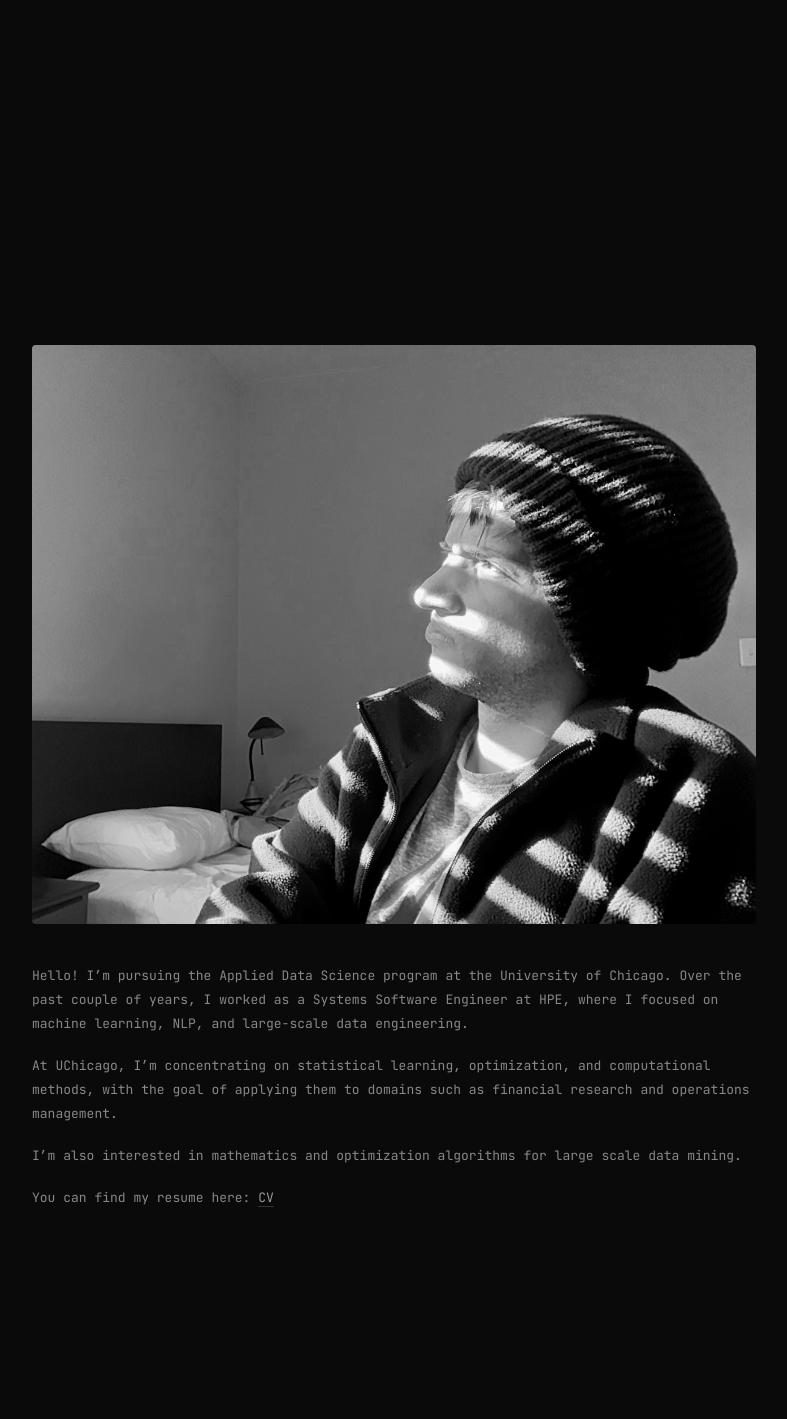
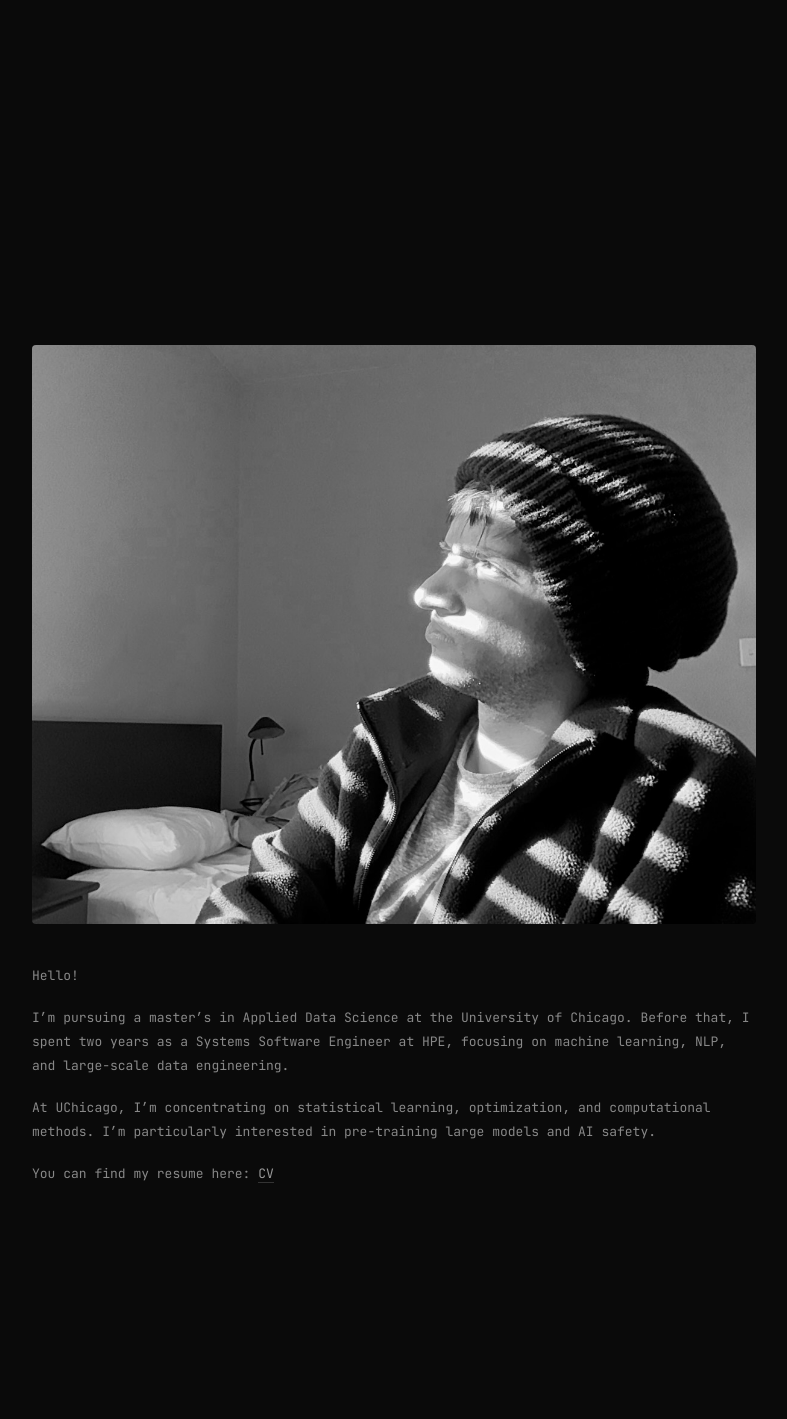
Before and after one commit to djdhawal/djdhawal.github.io, a Jekyll site: the page built from about.markdown, in a window 1280 px wide. Shown: the whole page, without its empty margins (246-1033 px from the left). Built offline with Jekyll 4.4.1, drawn with Linux system fonts in a browser that asks for light colours; after the commit the page ends 1395 px from its top, so only the background shows below that.

Commit message:
ccleaning up the gnn prose

```diff
--- a/about.markdown
+++ b/about.markdown
@@ -7,10 +7,9 @@ permalink: /about/
 ![cool pic](/assets/images/cool_pic.jpeg)
 
 Hello!
-I'm pursuing the Applied Data Science program at the University of Chicago. Over the past couple of years, I worked as a Systems Software Engineer at HPE, where I focused on machine learning, NLP, and large-scale data engineering.
 
-At UChicago, I’m concentrating on statistical learning, optimization, and computational methods, with the goal of applying them to domains such as financial research and operations management.
+I'm pursuing a master's in Applied Data Science at the University of Chicago. Before that, I spent two years as a Systems Software Engineer at HPE, focusing on machine learning, NLP, and large-scale data engineering.
 
-I'm also interested in mathematics and optimization algorithms for large scale data mining.
+At UChicago, I'm concentrating on statistical learning, optimization, and computational methods. I'm particularly interested in pre-training large models and AI safety.
 
 You can find my resume here: [CV](/resume.pdf)
```
Also changed, not shown: _posts/2026-01-29-towards-certain-death.markdown (+5 -5 lines).
